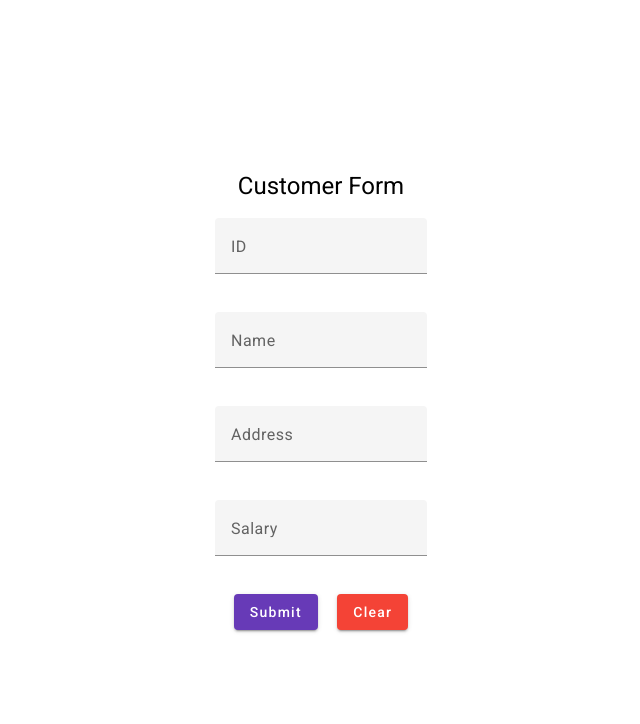
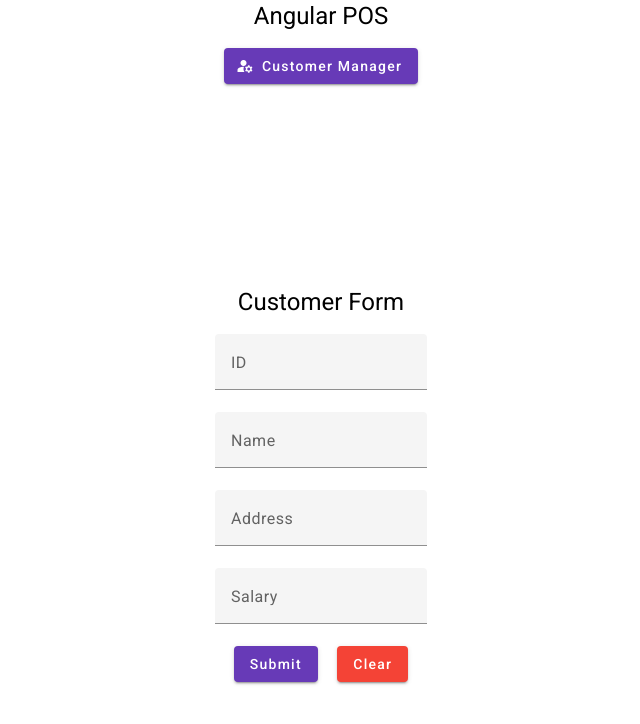
Before and after one commit to Hypertext-Assassin-RSS/Angular-POS, an Angular app: page /customer in a window 1280 px wide. Shown: the top 724 px of the page, without its empty margins (319-959 px from the left). Built offline with nearby package versions, Linux system fonts and the light colour scheme.

Commit message:
add routing to project

```diff
--- /dev/null
+++ b/src/app/app-routing.module.ts
@@ -0,0 +1,22 @@
+import { NgModule } from '@angular/core';
+import { CommonModule } from '@angular/common';
+import {RouterModule, Routes} from "@angular/router";
+import {HomeScreenComponent} from "./page/home-screen/home-screen.component";
+import {InputComponent} from "./page/input/input.component";
+
+
+
+const routes : Routes = [
+  {path:'home',component:HomeScreenComponent},
+  {path:'customer',component:InputComponent}
+]
+
+
+@NgModule({
+  imports: [RouterModule.forRoot(routes),CommonModule],
+  exports: [RouterModule],
+  declarations: [],
+})
+export class AppRoutingModule { }
+
+export const  routingComponent = [HomeScreenComponent,InputComponent]
--- a/src/app/app.component.html
+++ b/src/app/app.component.html
@@ -1 +1,12 @@
-<app-input></app-input>
+<div style="text-align: center">
+  <h1>Angular POS</h1>
+  <a routerLink="/customer" style="text-decoration: none">
+    <button mat-raised-button color="primary">Customer Manager
+      <mat-icon>manage_accounts</mat-icon>
+    </button>
+  </a>
+</div>
+
+
+
+<router-outlet></router-outlet>
--- /dev/null
+++ b/src/app/page/home-screen/home-screen.component.html
@@ -0,0 +1 @@
+<p>home-screen works!</p>
--- a/src/app/input/input.component.html
+++ b/src/app/page/input/input.component.html
@@ -8,7 +8,7 @@
     </mat-form-field>
   </form>
 
-  <h1>{{userId.value}}</h1>
+<!--  <h1>{{userId.value}}</h1>-->
 
   <div class="input-container">
     <form class="example-form">
@@ -18,7 +18,7 @@
       </mat-form-field>
     </form>
 
-    <h1>{{userName.value}}</h1>
+<!--    <h1>{{userName.value}}</h1>-->
 
     <form class="example-form">
       <mat-form-field class="example-full-width">
@@ -27,7 +27,7 @@
       </mat-form-field>
     </form>
 
-    <h1>{{userAddress.value}}</h1>
+<!--    <h1>{{userAddress.value}}</h1>-->
 
     <form class="example-form">
       <mat-form-field class="example-full-width">
@@ -36,7 +36,7 @@
       </mat-form-field>
     </form>
 
-    <h1>{{userSalary.value}}</h1>
+<!--    <h1>{{userSalary.value}}</h1>-->
 
   </div>
   <div class="button-container">
```
Also changed, not shown: src/app/app.module.ts (+12 -3 lines), src/app/page/home-screen/home-screen.component.ts (added, +10 -0 lines), src/app/page/home-screen/home-screen.component.css (added), src/app/page/input/input.component.css (renamed from src/app/input/input.component.css), src/app/page/input/input.component.ts (line endings or trailing spaces), 2 other files (tests, documents, lock files or other folders).
